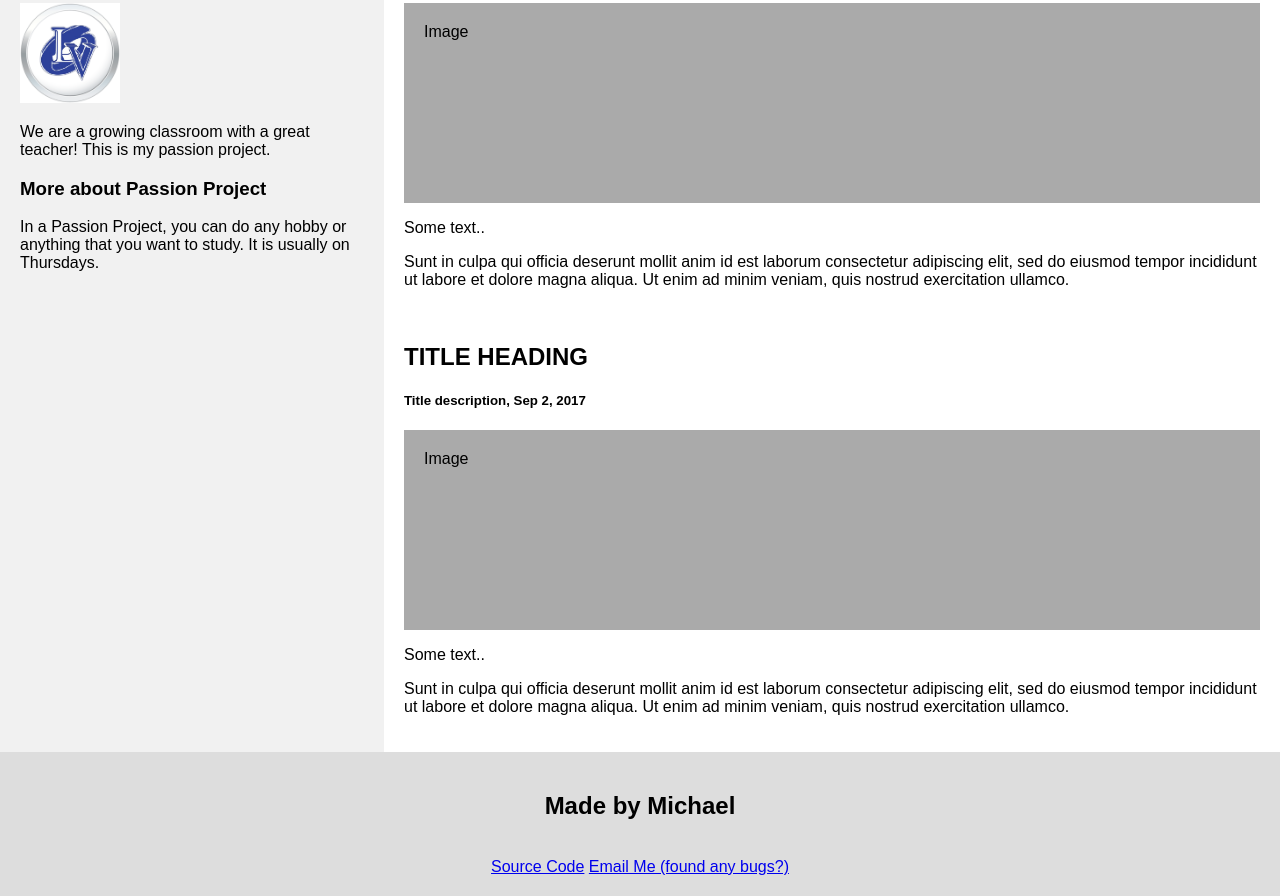
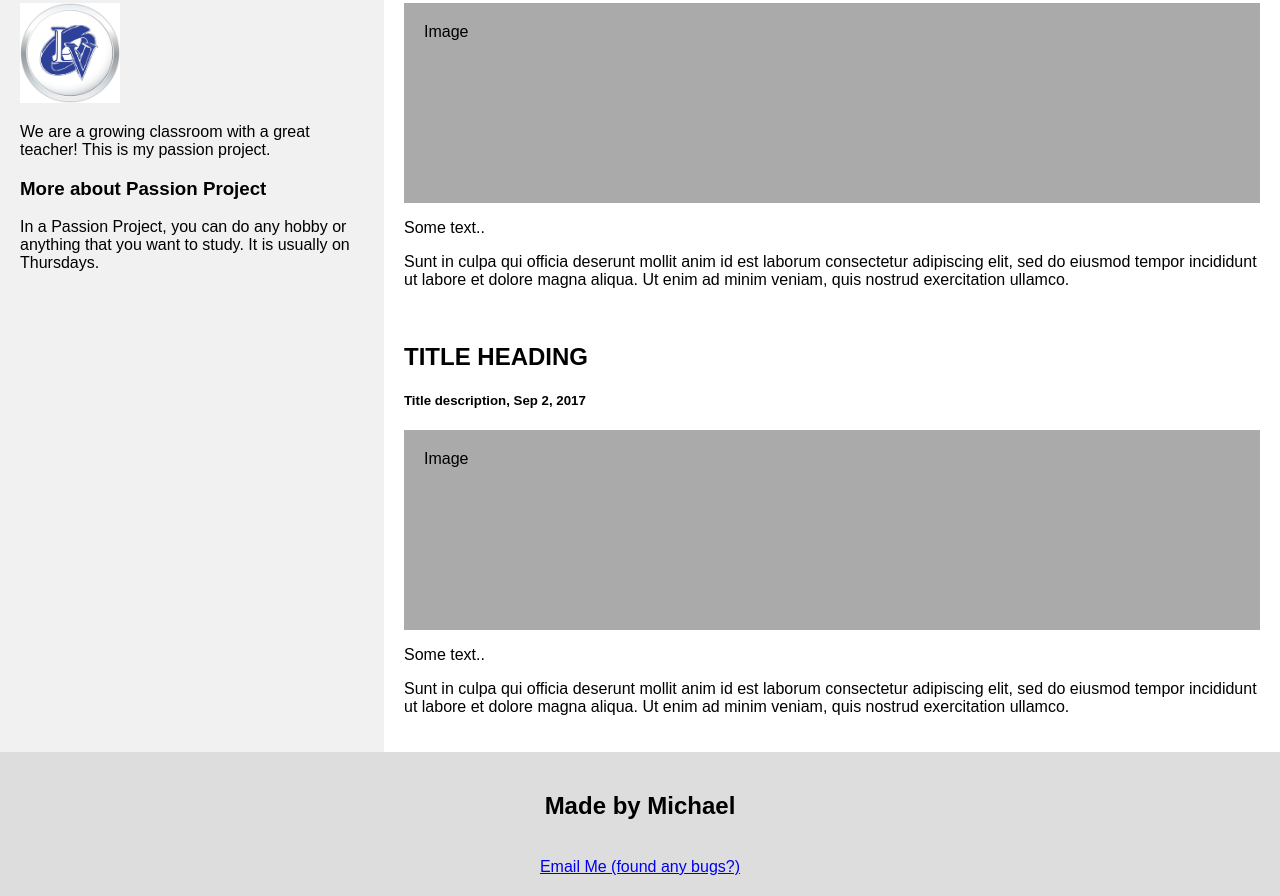
Before and after one commit to coolguy05674/ClassWebPage, a plain HTML site: page index.html in a window 1280 px wide. Shown: the part 521-1417 px from the top of the page. Drawn offline with Linux system fonts and the light colour scheme.

Commit message:
Update index.html

```diff
--- a/index.html
+++ b/index.html
@@ -176,7 +176,6 @@
 <div class="footer">
   <h2>Made by Michael</h2>
   <br>
-  <a href="github.com/coolguy05674/ClassWebPage">Source Code</a>
   <a href= "mailto:michael@sustr.ca">Email Me (found any bugs?)</a>
 </div>
 
```
